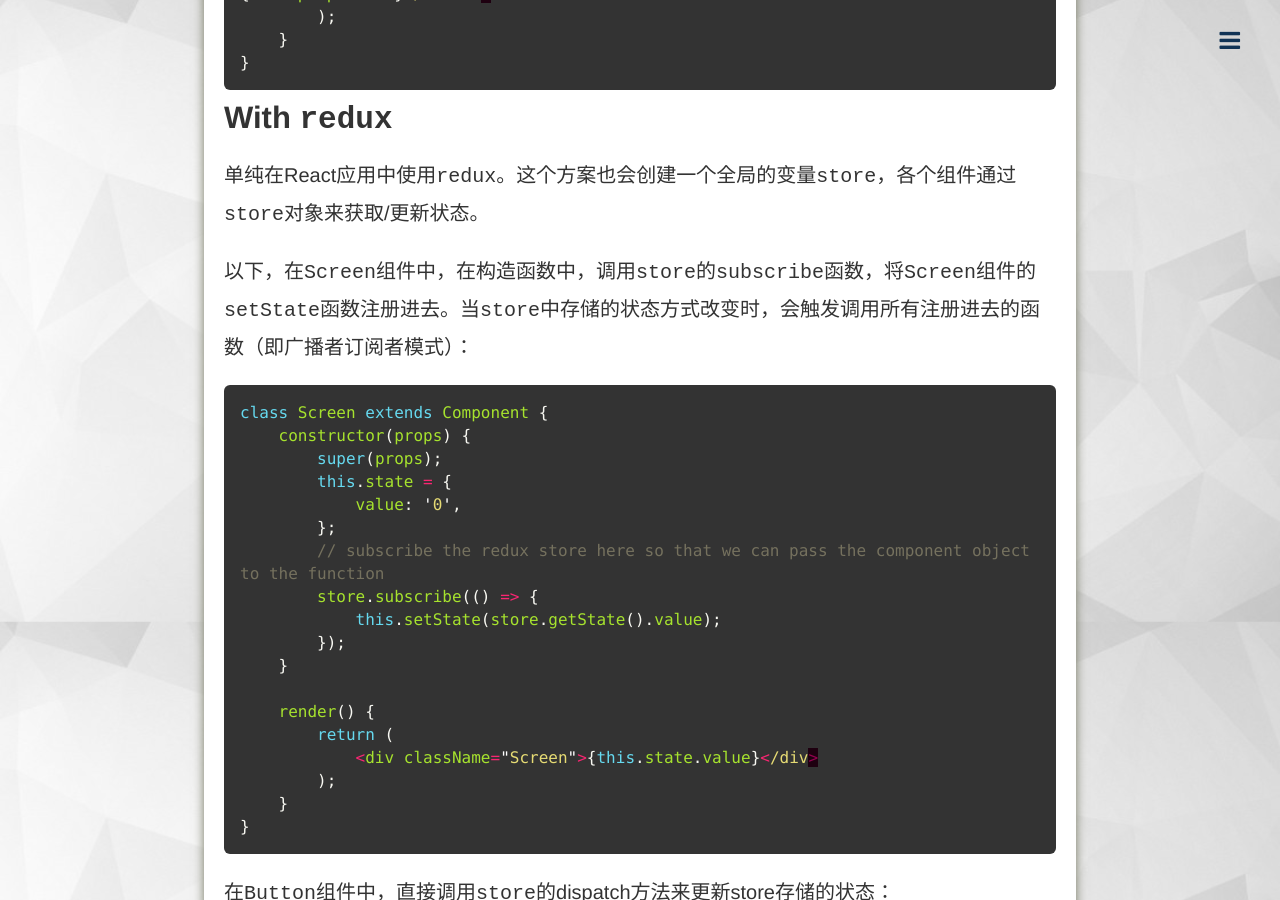
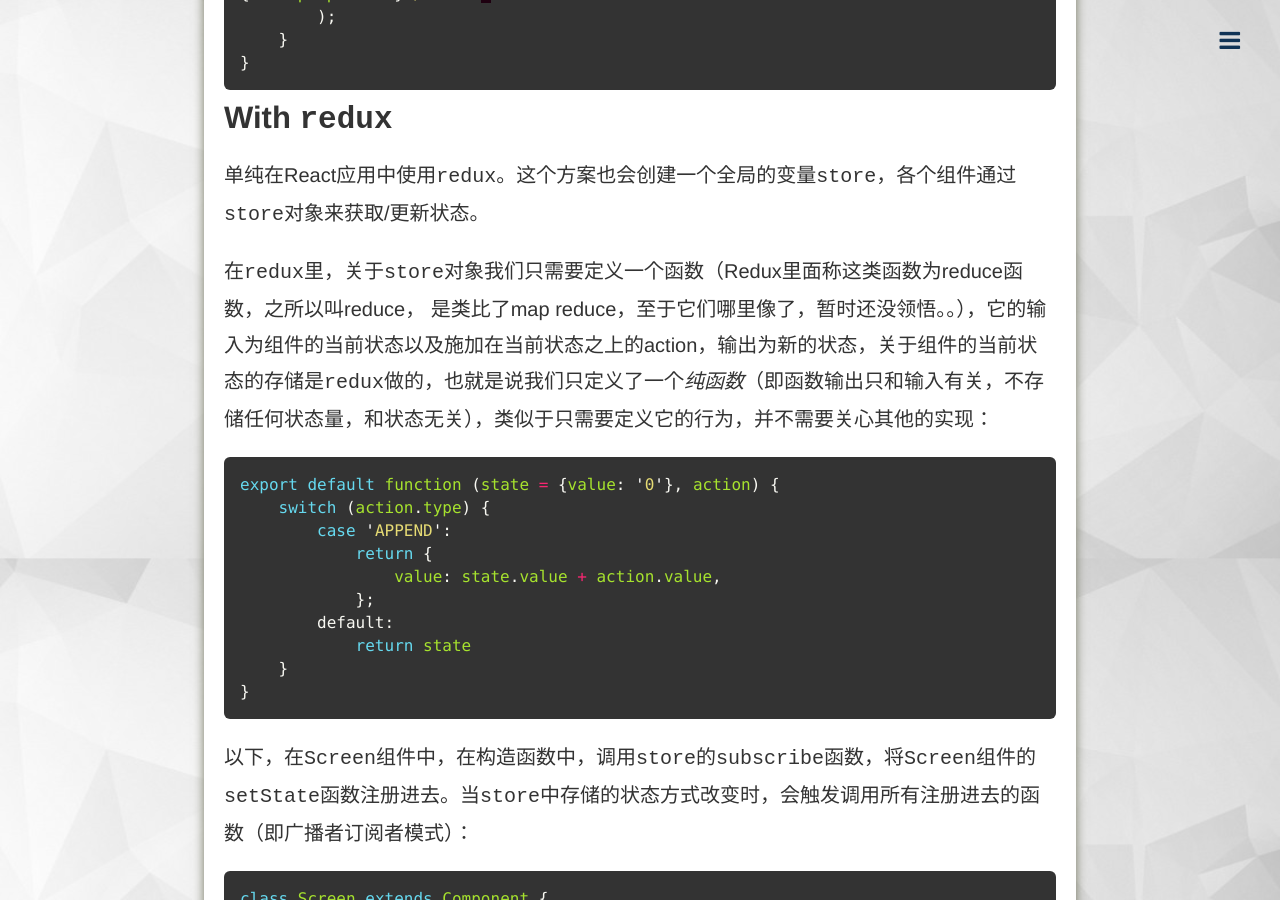
Before and after one commit to cuyu/cuyu.github.io, a Jekyll site: the page built from _posts/2017-02-27-React进阶之使用Redux管理组件状态.md, in a window 1280 px wide and 900 px high, scrolled down 1956 px. Built offline with Jekyll 4.4.1, drawn with Linux system fonts in a browser that asks for light colours; nearby versions of some CDN libraries; comment, search, counter and statistics services are not loaded.

Commit message:
Update post.

````diff
--- a/_posts/2017-02-27-React进阶之使用Redux管理组件状态.md
+++ b/_posts/2017-02-27-React进阶之使用Redux管理组件状态.md
@@ -78,6 +78,21 @@
 ### With `redux`
 
 单纯在React应用中使用`redux`。这个方案也会创建一个全局的变量`store`，各个组件通过`store`对象来获取/更新状态。
+
+在`redux`里，关于`store`对象我们只需要定义一个函数（Redux里面称这类函数为reduce函数，之所以叫reduce， 是类比了map reduce，至于它们哪里像了，暂时还没领悟。。），它的输入为组件的当前状态以及施加在当前状态之上的action，输出为新的状态，关于组件的当前状态的存储是`redux`做的，也就是说我们只定义了一个*纯函数*（即函数输出只和输入有关，不存储任何状态量，和状态无关），类似于只需要定义它的行为，并不需要关心其他的实现：
+
+```javascript
+export default function (state = {value: '0'}, action) {
+    switch (action.type) {
+        case 'APPEND':
+            return {
+                value: state.value + action.value,
+            };
+        default:
+            return state
+    }
+}
+```
 
 以下，在`Screen`组件中，在构造函数中，调用`store`的`subscribe`函数，将`Screen`组件的`setState`函数注册进去。当`store`中存储的状态方式改变时，会触发调用所有注册进去的函数（即广播者订阅者模式）：
 
````
